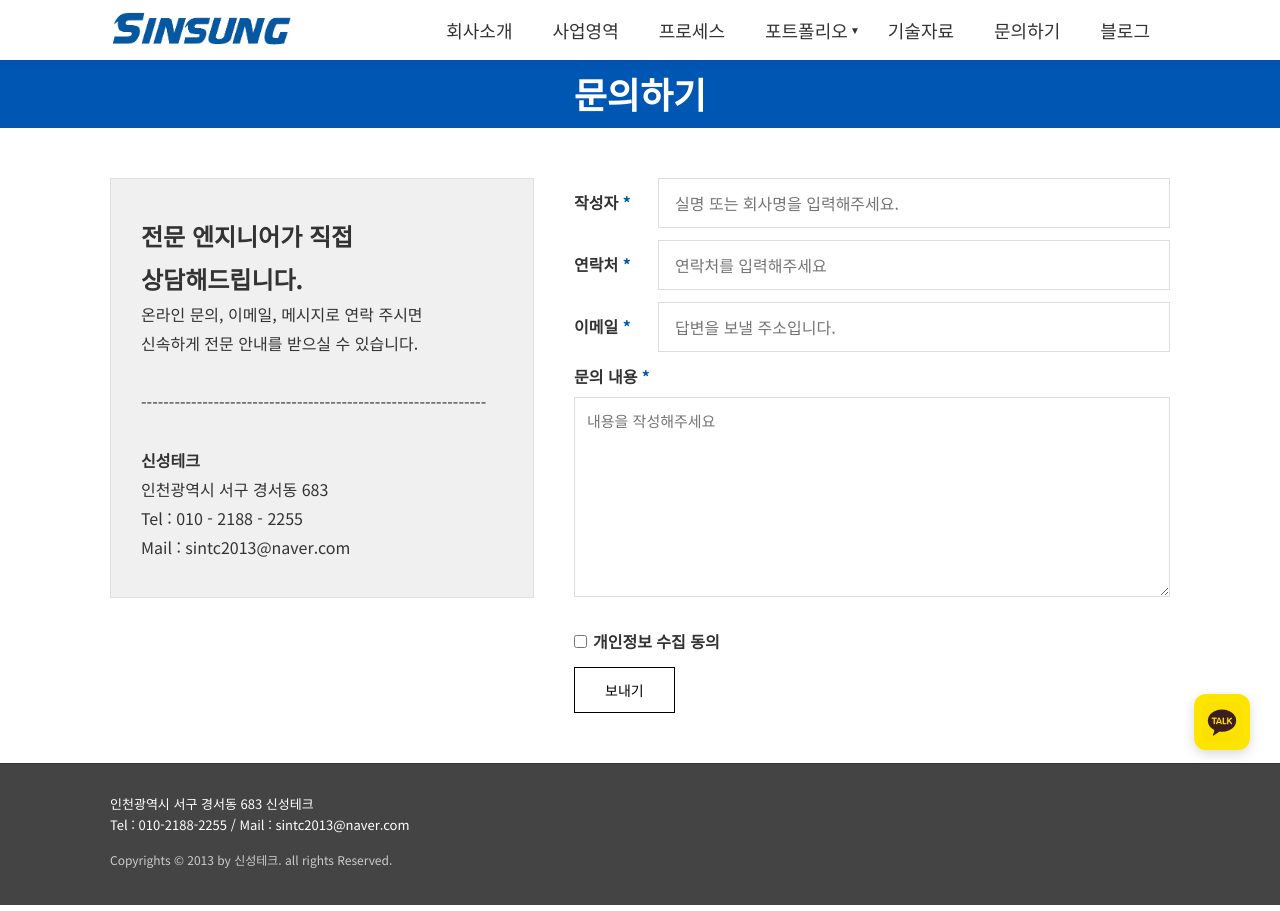
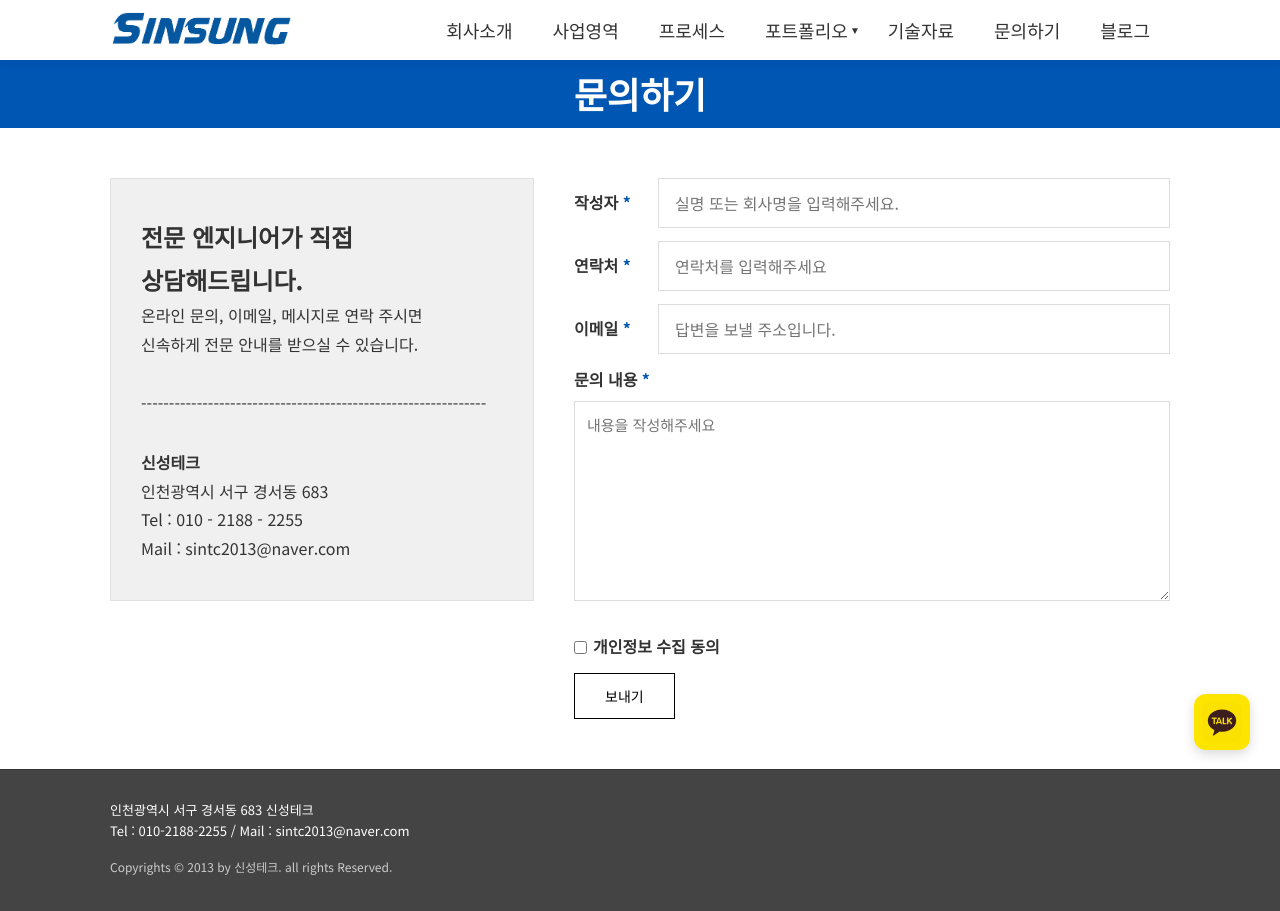
Before and after one commit to desert32-hash/Sintc2013, a Jekyll site: the page contact.html, which Jekyll copies as it is, in a window 1280 px wide. Built offline with Jekyll 4.4.1, drawn with Linux system fonts in a browser that asks for light colours.

Commit message:
Add files via upload

```diff
--- a/css/style.css
+++ b/css/style.css
@@ -732,7 +732,7 @@ img {
     border-radius: 0;
     border: 1px solid #e0e0e0;
     box-shadow: none;
-    height: 420px !important;
+    height: 423px !important;
     display: flex !important;
     flex-direction: column !important;
     justify-content: center !important;
@@ -801,7 +801,7 @@ img {
 .contact-form {
     display: flex;
     flex-direction: column;
-    gap: 12px;
+    gap: 13.3px;
 }
 
 .form-group-horizontal {
@@ -2376,6 +2376,8 @@ img {
 
 
 
+
+
 .form-group input,
 .form-group textarea,
 .form-group select {
```
